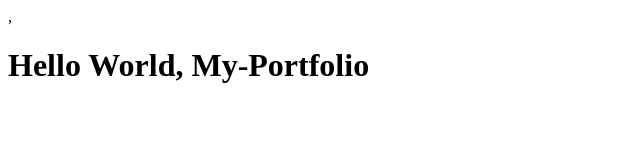
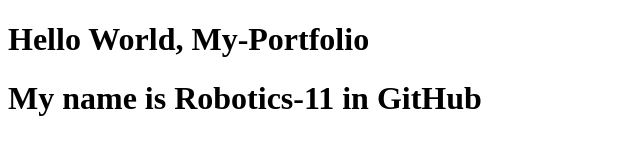
Before and after one commit to ThitMinZan/My-Portfolio, a plain HTML site: page index.html in a window 1280 px wide. Shown: the whole page, without its empty margins (0-640 px from the left). Drawn offline with Linux system fonts and the light colour scheme.

Commit message:
edit state of my index and sytle.css

```diff
--- a/index.html
+++ b/index.html
@@ -6,6 +6,8 @@
     <title>Document</title>
 </head>
 <body>
-,<h1>Hello World, My-Portfolio</h1>
+<h1>Hello World, My-Portfolio</h1>
+<h1>My name is Robotics-11 in GitHub</h1>
+
 </body>
 </html>
--- a/style.css
+++ b/style.css
@@ -0,0 +1,8 @@
+body {
+    background-color: lightblue;
+}
+
+h1 {
+    color: rgb(210, 21, 21);
+    text-align: center;
+}
```
